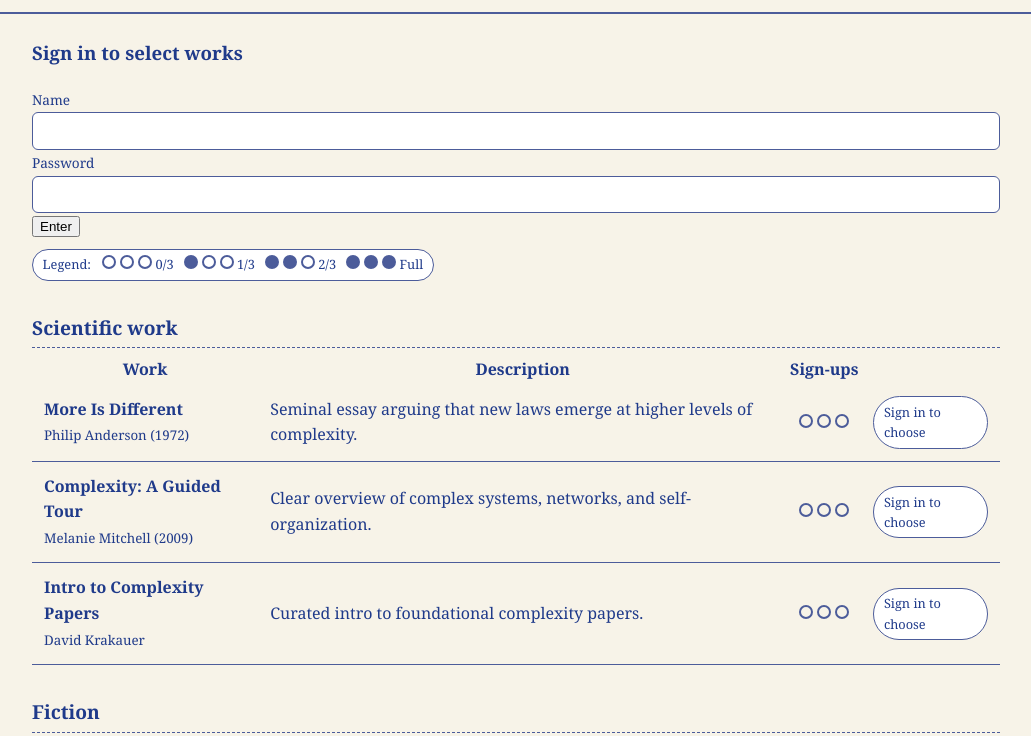
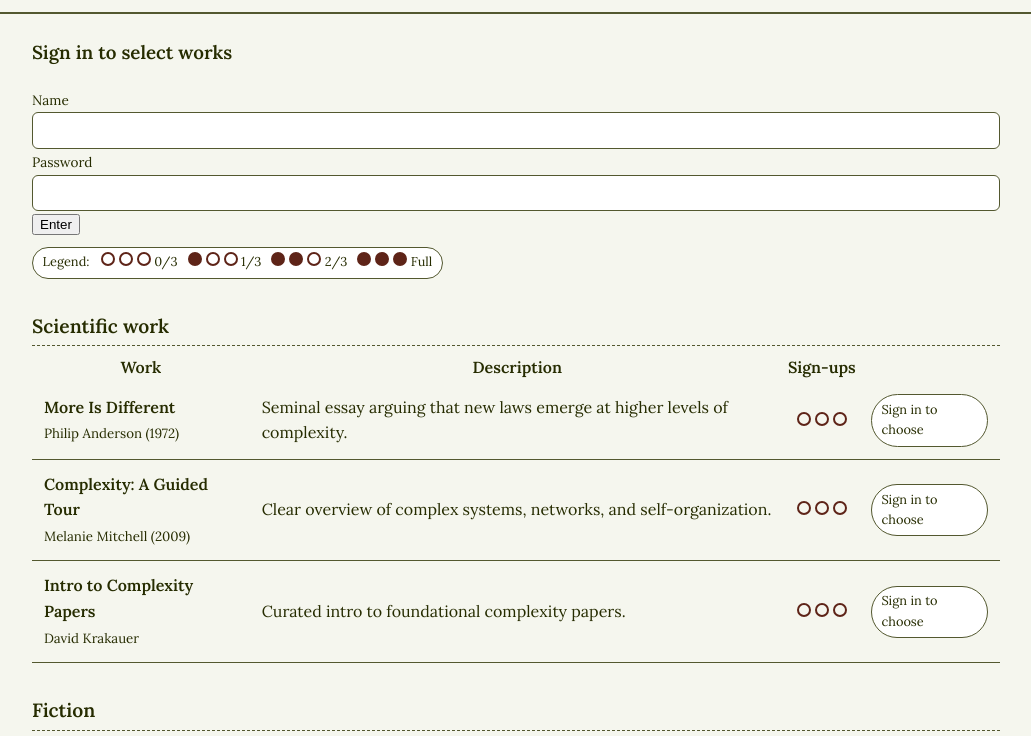
Before and after one commit to cjmerzbacher/emergence, a plain HTML site: page old/reading-list.html in a window 1280 px wide. Shown: the part 82-818 px from the top of the page, without its empty margins (124-1155 px from the left). Drawn offline with Linux system fonts and the light colour scheme.

Commit message:
Updated reading list skin and deadline.

```diff
--- a/old/reading-list.html
+++ b/old/reading-list.html
@@ -4,18 +4,23 @@
   <meta charset="UTF-8" />
   <meta name="viewport" content="width=device-width, initial-scale=1.0" />
   <title>Workshop Reading List</title>
+  <link href="https://fonts.googleapis.com/css2?family=Fraunces:opsz,wght@9..144,300..700&family=Lora:wght@400;500;600&display=swap" rel="stylesheet">
   <style>
-  :root {
-    --color-background: #F7F3E8; /* bone/cream */
-    --color-text: #1F3A8A;      /* deep notebook blue */
-    --color-accent: #E94D3D;       /* red/orange accent */
-    --color-outline: #4C5C9A;
-    --circle-blue: #4C5C9A;
+  :root{
+    --color-text:#262c00;     /* deep green for text */
+    --color-outline:#53582f;    /* olive */
+    --lichen:#c3c49f;    /* light moss */
+    --circle-blue:#5e2418;    /* dark red-brown */
+    --color-accent:#d54315;       /* indian summer orange */
+    --ciel:#adbcc3;      /* misty blue */
+    --color-background:#f5f6ee;
+    --radius:18px;
+    --shadow:0 10px 30px rgba(0,0,0,.12);
   }
 
   * { box-sizing: border-box; }
   body {
-    font-family: 'Georgia', 'Times New Roman', serif;
+    font-family: 'Lora', 'Times New Roman', serif;
     background: var(--color-background);
     color: var(--color-text);
     margin: 0;
@@ -28,6 +33,7 @@
     border-bottom: 2px solid var(--color-outline);
   }
   header h1 {
+    font-family: 'Fraunces', serif;
     margin: 0;
     font-size: 1.8rem;
     font-weight: 600;
@@ -67,7 +73,7 @@
     border-bottom: 1px solid var(--color-outline);
   }
   tbody tr:hover td {
-    background: #f7f3e7;
+    background: var(--lichen);
   }
 
   a {
```
Also changed, not shown: index.html (+5 -2 lines).
